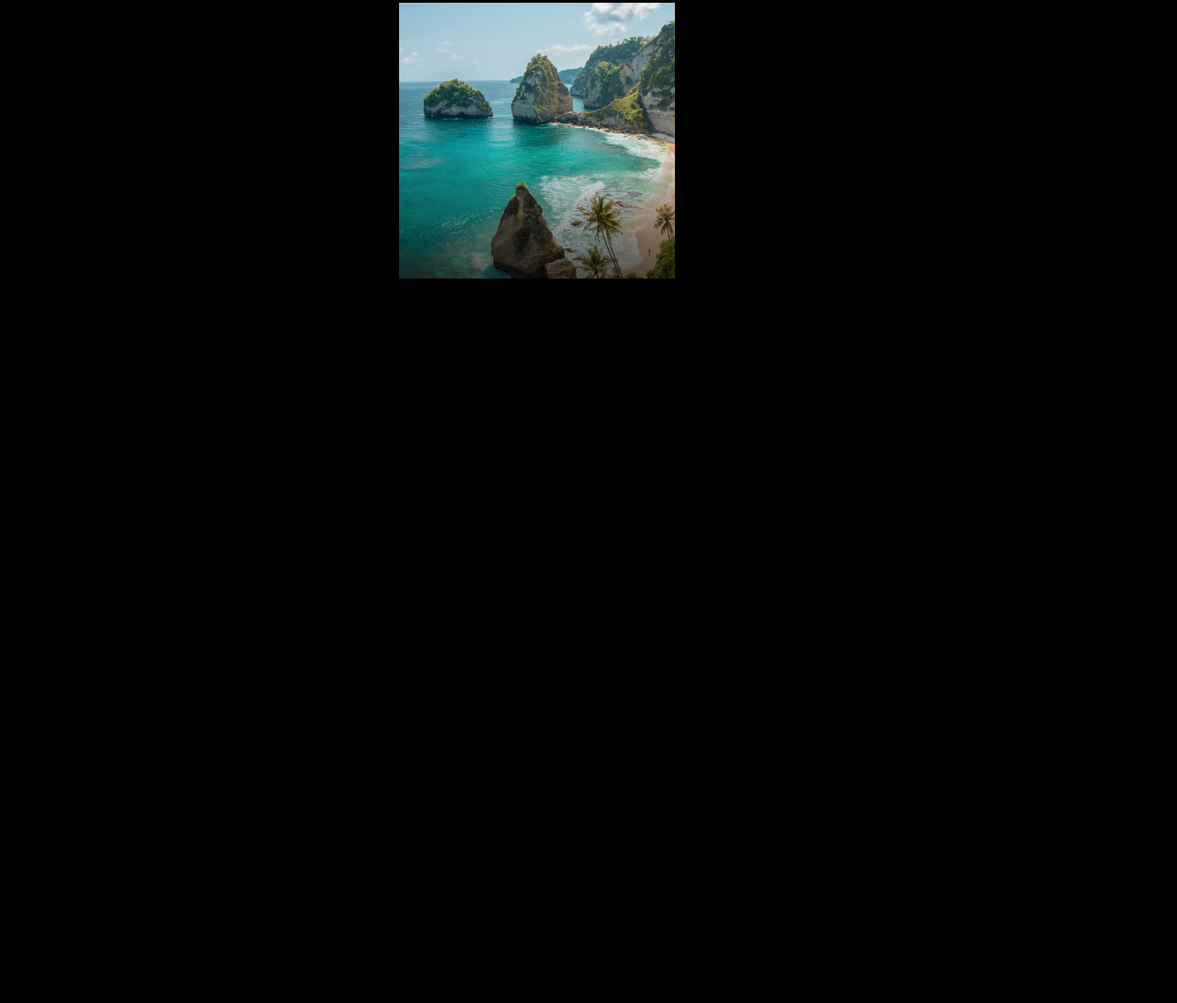
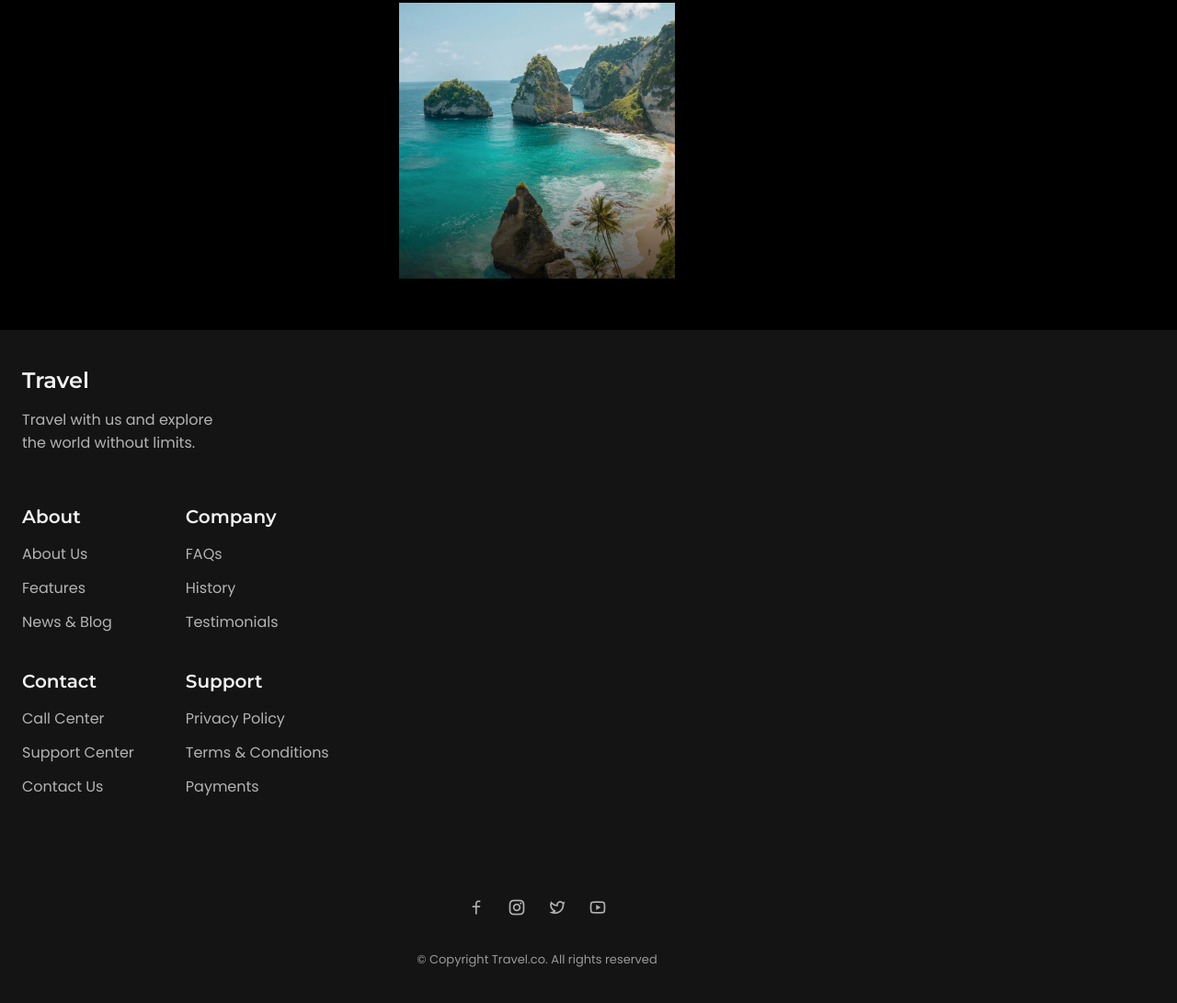
Before and after one commit to Y-ashbhatt/Travel-Site-Simple-animation-practice, a plain HTML site: page index.html in a window 1280 px wide. Shown: the part 4147-5238 px from the top of the page at 92% size. Before the commit the page ends 4506 px from the top, so only its background shows below. Drawn offline with nearby package versions, Linux system fonts and the light colour scheme.

Commit message:
Complete Footer

```diff
--- a/index.html
+++ b/index.html
@@ -279,6 +279,81 @@ travel and information from us.
 
       <!--==================== FOOTER ====================-->
       <footer class="footer">
+         <div class="footer__container container grid">
+            <div class="footer__content grid">
+              <div >
+                  <a href="#" class="footer__logo">Travel</a>
+                  <p class="footer__description">
+                  Travel with us and explore <br>
+                  the world without limits.
+                  </p>
+              </div>
+
+              <div class="footer__data grid">
+
+               <div>
+                  <h3 class="footer__title">About </h3>
+                  <ul class="footer__links">
+                     <li><a href="#" class="footer__link">About Us</a></li>
+                     <li><a href="#" class="footer__link">Features</a></li>
+                     <li><a href="#" class="footer__link">News & Blog</a></li>
+                  </ul>
+               </div>
+
+               <div>
+                  <h3 class="footer__title">Company</h3>
+                  <ul class="footer__links">
+                     <li><a href="#" class="footer__link">FAQs</a></li>
+                     <li><a href="#" class="footer__link">History</a></li>
+                     <li><a href="#" class="footer__link">Testimonials</a></li>
+                  </ul>
+               </div>
+
+               <div>
+                  <h3 class="footer__title">Contact</h3>
+                  <ul class="footer__links">
+                     <li><a href="#" class="footer__link">Call Center</a></li>
+                     <li><a href="#" class="footer__link">Support Center</a></li>
+                     <li><a href="#" class="footer__link">Contact Us</a></li>
+                  </ul>
+               </div>
+
+               <div>
+                  <h3 class="footer__title">Support</h3>
+                  <ul class="footer__links">
+                     <li><a href="#" class="footer__link">Privacy Policy</a></li>
+                     <li><a href="#" class="footer__link">Terms & Conditions</a></li>
+                     <li><a href="#" class="footer__link">Payments</a></li>
+                  </ul>
+               </div>
+
+              </div>
+            </div>
+            <div class="footer__group">
+               <div class="footer__social">
+                  <a href="" target="_blank" class="footer__social-link">
+                     <i class="ri-facebook-line"></i>
+                  </a>
+
+                  <a href="" target="_blank" class="footer__social-link">
+                     <i class="ri-instagram-line"></i>
+                  </a>
+
+                  <a href="" target="_blank" class="footer__social-link">
+                     <i class="ri-twitter-line"></i>
+                  </a>
+
+                  <a href="" target="_blank" class="footer__social-link">
+                     <i class="ri-youtube-line"></i>
+                  </a>
+
+               </div>
+
+               <div class="footer__copy">
+                     &#169; Copyright Travel.co. All rights reserved
+               </div>
+            </div>
+         </div>
 
       </footer>
 
--- a/styles.css
+++ b/styles.css
@@ -541,7 +541,80 @@ row-gap: 1rem;
 }
 
 /*=============== FOOTER ===============*/
+.footer{
+  background-color: var(--container-color);
+  padding-block: 2.5rem ;
+}
 
+.footer__content{
+  row-gap: 3.5rem;
+}
+
+.footer__logo{
+  display: inline-block;
+  color: var(--title-color);
+  font-size: var(--h2-font-size);
+  font-family: var(--second-font);
+  font-weight: var(--font-semi-bold);
+  margin-bottom: 1rem;
+}
+
+.footer__data{
+  grid-template-columns: repeat(2, max-content);
+  gap: 2.5rem 3.5rem;
+}
+
+.footer__title{
+ font-size: var(--h3-font-size);
+ margin-bottom: 1rem;
+}
+
+
+.footer__links{
+  display: grid;
+  row-gap: .75rem;
+}
+
+.footer__link{
+  color: var(--text-color);
+  transition: color .4s;
+}
+
+.footer__link:hover{
+  color: var(--title-color);
+}
+
+.footer__group,.footer__social{
+  display: flex;
+}
+
+.footer__group{
+  margin-top: 5rem;
+  flex-direction: column;
+  align-items: center;
+  row-gap: 2rem;
+}
+
+.footer__social{
+  column-gap: 1.5rem;
+}
+
+.footer__social-link{
+  color: var(--text-color);
+  font-size: 1.25rem;
+  transition: color .4s, transform .4s;
+}
+
+.footer__social-link:hover{
+  color: var(--title-color);
+  transform: translateY(-.25rem);
+}
+
+.footer__copy{
+  font-size: var(--smaller-font-size);
+  color: var(--text-color-light);
+  text-align: center;
+}
 
 /*=============== SCROLL BAR ===============*/
 
```
Also changed, not shown: dummy-text.txt (deleted).
